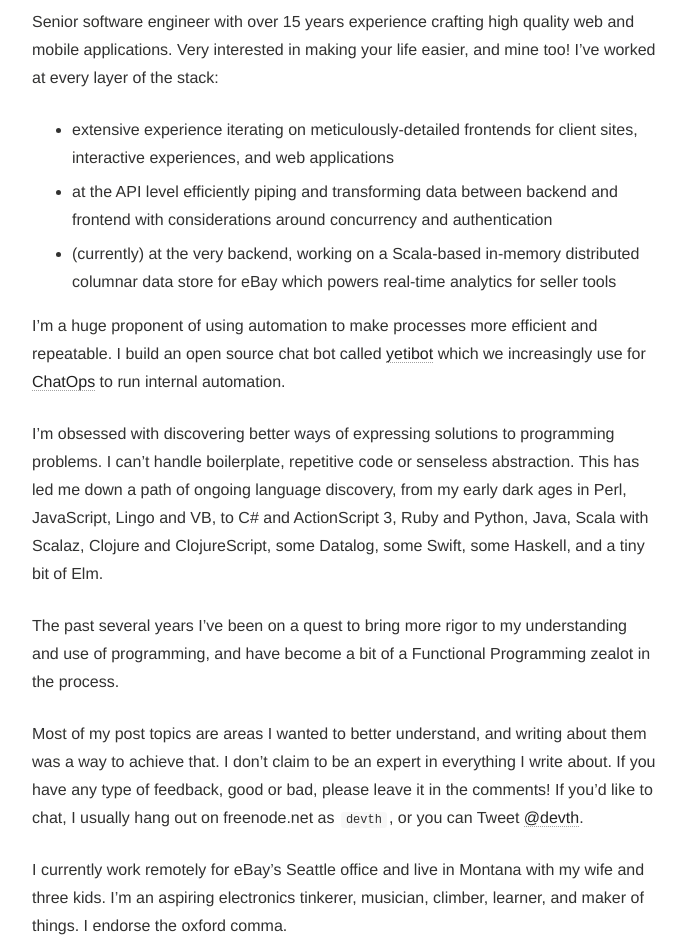
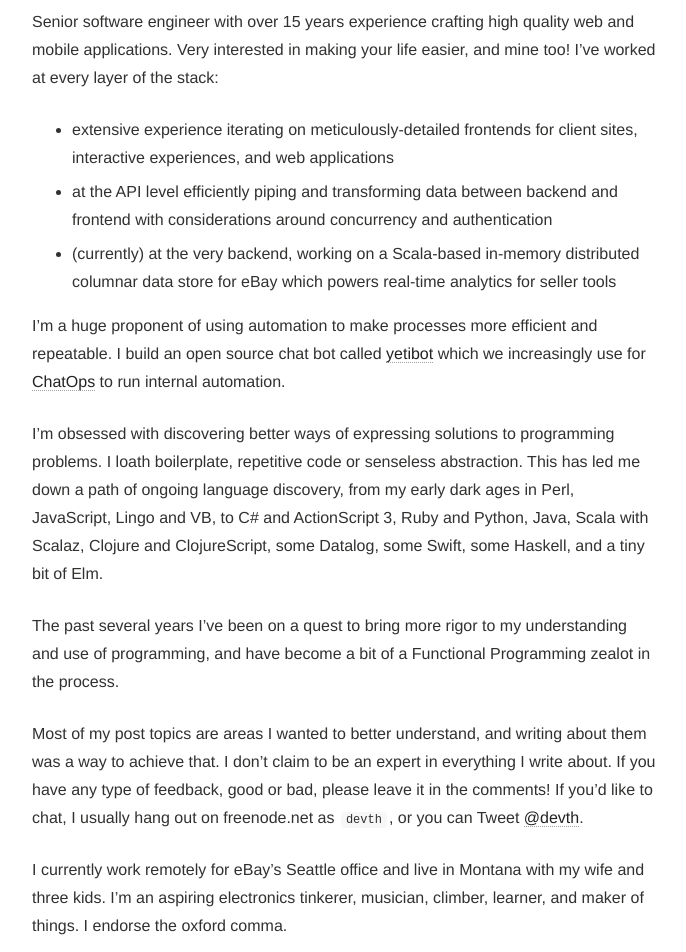
Before and after one commit to devth/devth.github.com, a Jekyll site: the page built from about.md, in a window 1280 px wide. Shown: the part 546-1498 px from the top of the page, without its empty margins (64-750 px from the left). Built offline with Jekyll 4.4.1, drawn with Linux system fonts in a browser that asks for light colours; Markdown is read by kramdown in place of the engine named in the settings.

Commit message:
Add more loathing

```diff
--- a/about.md
+++ b/about.md
@@ -23,7 +23,7 @@
 run internal automation.
 
 I'm obsessed with discovering better ways of expressing solutions to programming
-problems. I can't handle boilerplate, repetitive code or senseless abstraction.
+problems. I loath boilerplate, repetitive code or senseless abstraction.
 This has led me down a path of ongoing language discovery, from my early dark
 ages in Perl, JavaScript, Lingo and VB, to C# and ActionScript 3, Ruby and
 Python, Java, Scala with Scalaz, Clojure and ClojureScript, some Datalog, some
```
